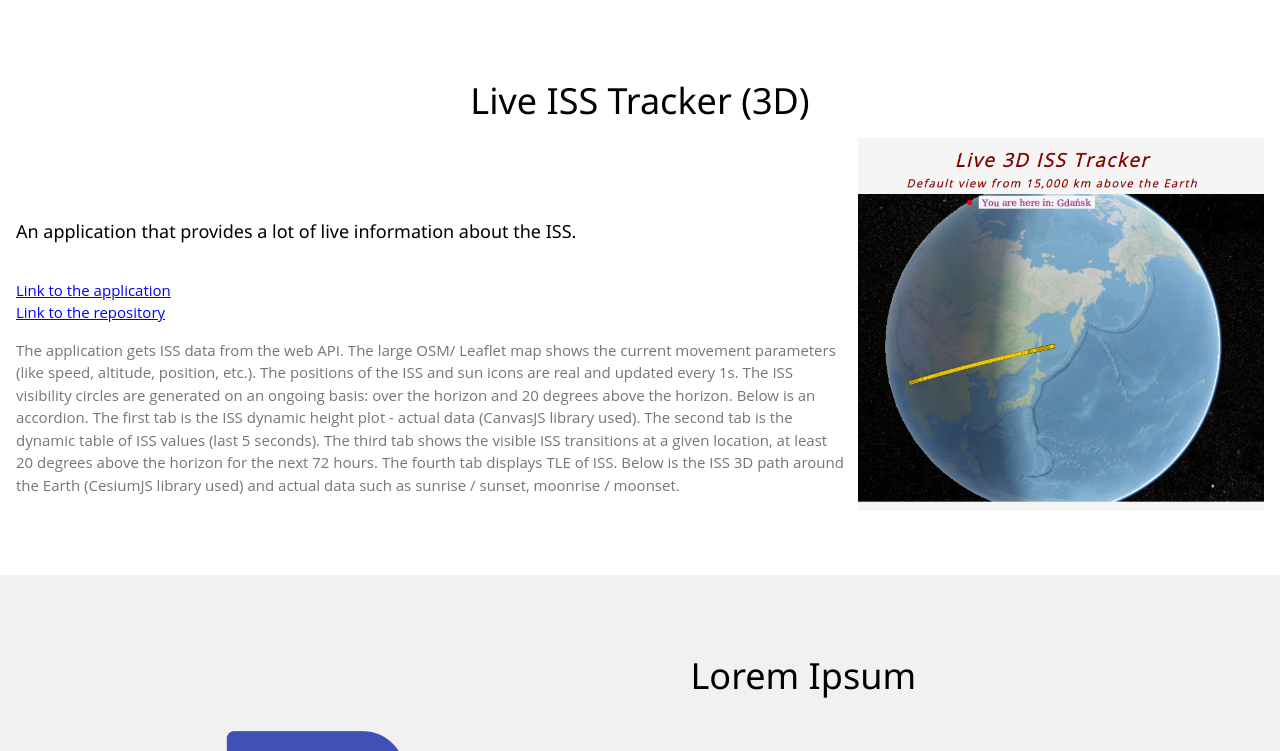
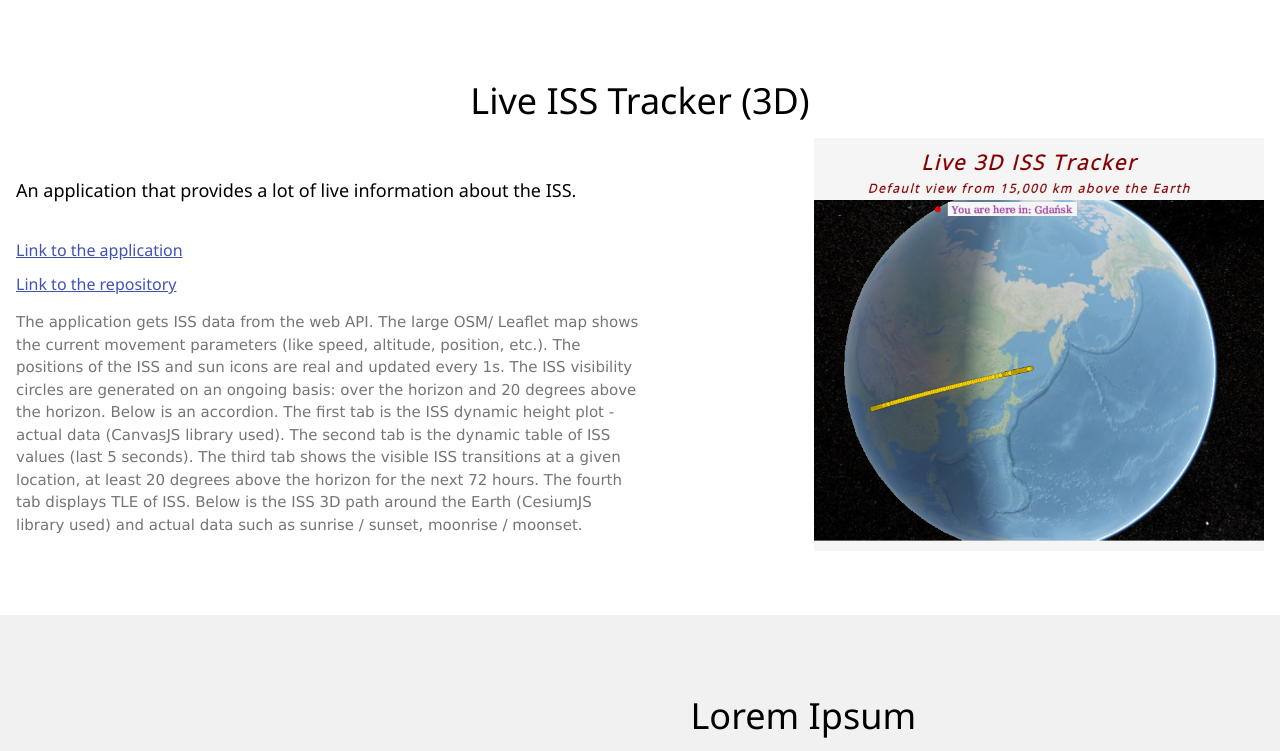
Before and after one commit to Michal-Radomski/michal-radomski.github.io, a plain HTML site: page index.html in a window 1280 px wide. Shown: the part 736-1487 px from the top of the page. Drawn offline with nearby package versions, Linux system fonts and the light colour scheme.

Commit message:
app ISS described

```diff
--- a/index.html
+++ b/index.html
@@ -9,13 +9,14 @@
     <title>My Portfolio</title>
     <!-- External scrips/ stylesheets -->
     <link rel="stylesheet" href="https://www.w3schools.com/w3css/4/w3.css" />
-    <link rel="stylesheet" href="https://fonts.googleapis.com/css?family=Lato" />
-    <link rel="stylesheet" href="https://fonts.googleapis.com/css?family=Montserrat" />
     <link rel="stylesheet" href="https://cdnjs.cloudflare.com/ajax/libs/font-awesome/4.7.0/css/font-awesome.min.css" />
-    <!-- My script/stylesheet -->
+    <!-- My script/stylesheet/favicon -->
     <link rel="stylesheet" href="style.css" />
     <script src="script.js" defer></script>
     <link rel="icon" type="image/png" href="./Media/coding.png" />
+    <style>
+      @import url("https://fonts.googleapis.com/css2?family=Ubuntu:ital,wght@0,400;0,700;1,400;1,700&display=swap");
+    </style>
   </head>
   <body>
     <!-- Navbar -->
@@ -57,10 +58,12 @@
     <div class="w3-row-padding w3-padding-64 w3-container">
       <h1>Live ISS Tracker (3D)</h1>
       <div class="w3-content myWrapper">
-        <div class="w3-twothird">
+        <div class="w3-half textPart">
           <h5 class="w3-padding-24">An application that provides a lot of live information about the ISS.</h5>
-          <a href="https://test-proj-gda5.web.app" target="_black">Link to the application</a><br />
-          <a href="https://github.com/Michal-Radomski/ISS-Tracker-3D-jQuery" target="_blank">Link to the repository</a><br />
+          <h6><a href="https://test-proj-gda5.web.app" target="_black">Link to the application</a></h6>
+          <h6>
+            <a href="https://github.com/Michal-Radomski/ISS-Tracker-3D-jQuery" target="_blank">Link to the repository</a>
+          </h6>
           <p class="w3-text-grey">
             The application gets ISS data from the web API. The large OSM/ Leaflet map shows the current movement parameters
             (like speed, altitude, position, etc.). The positions of the ISS and sun icons are real and updated every 1s. The
@@ -72,8 +75,8 @@
             moonrise / moonset.
           </p>
         </div>
-        <div class="w3-third w3-right" style="width: 400px !important; margin-left: 10px; flex: 1">
-          <img src="./App_pics/ISS.png" alt="3D ISS path" width="100%" />
+        <div class="w3-half w3-right picPart">
+          <img src="./App_pics/ISS.png" alt="3D ISS path" />
         </div>
       </div>
     </div>
--- a/style.scss
+++ b/style.scss
@@ -1,8 +1,12 @@
+$primary-color: #3f51b5;
+$font-stack: "Ubuntu", sans-serif;
+
 * {
   box-sizing: border-box;
 }
 body {
-  font-family: "Open Sans", sans-serif;
+  // font-family: "Ubuntu", sans-serif;
+  font: $font-stack;
   background-color: initial;
 }
 // topNap + Header
@@ -26,10 +30,20 @@ div.myWrapper {
   justify-content: space-between;
   align-items: flex-end;
   max-width: 1260px !important;
-}
-
-a {
-  color: blue;
+  div.textPart {
+    margin-right: 10px;
+    a {
+      color: $primary-color;
+    }
+  }
+  div.picPart {
+    max-width: 450px;
+    min-width: 380px;
+    flex: 1;
+    img {
+      width: 100%;
+    }
+  }
 }
 
 // --------------\
```
Also changed, not shown: style.css, 1 other file.
